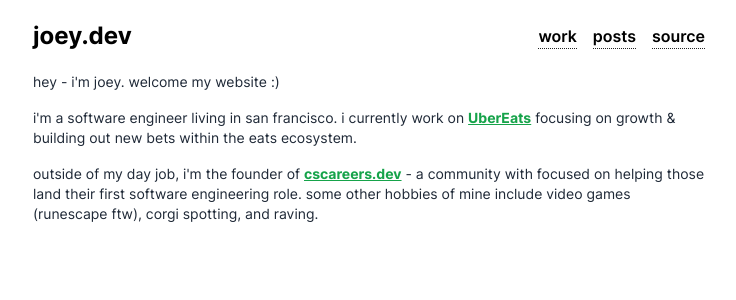
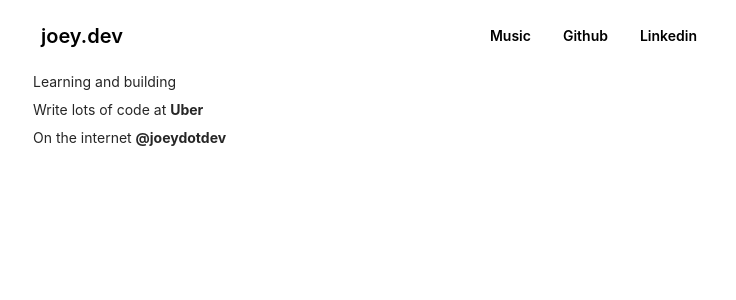
Before and after one commit to joeydotdev/website, a Next.js app: page / in a window 1280 px wide. Shown: the top 300 px of the page, without its empty margins (271-1007 px from the left). Built offline with nearby package versions, Linux system fonts and the light colour scheme.

Commit message:
feat: new year site changes (#2)

```diff
--- a/src/components/layout/Header.tsx
+++ b/src/components/layout/Header.tsx
@@ -1,31 +1,31 @@
 import * as React from 'react';
 
-import UnderlineLink from '@/components/links/UnderlineLink';
-import UnstyledLink from '@/components/links/UnstyledLink';
+import ButtonLink from '@/components/links/ButtonLink';
 
 const links = [
-  { href: '/work', label: 'work' },
-  { href: '/posts', label: 'posts' },
-  { href: 'https://github.com/joeydotdev/website', label: 'source' },
+  { href: '/music', label: 'Music' },
+  { href: 'https://github.com/joeydotdev', label: 'Github' },
+  { href: 'https://www.linkedin.com/in/~joey/', label: 'Linkedin' },
 ];
 
 export default function Header() {
   return (
     <header className='sticky top-0 z-50 bg-white'>
       <div className='layout flex h-14 items-center justify-between'>
-        <UnstyledLink
-          href='/'
-          className='text-2xl font-bold hover:text-gray-600'
-        >
+        <ButtonLink href='/' variant='ghost' className='text-xl text-black'>
           joey.dev
-        </UnstyledLink>
+        </ButtonLink>
         <nav>
           <ul className='flex items-center justify-between space-x-4'>
             {links.map(({ href, label }) => (
               <li key={`${href}${label}`}>
-                <UnderlineLink href={href} className='hover:text-gray-600'>
+                <ButtonLink
+                  href={href}
+                  variant='ghost'
+                  className='text-sm text-black'
+                >
                   {label}
-                </UnderlineLink>
+                </ButtonLink>
               </li>
             ))}
           </ul>
--- a/src/components/links/ButtonLink.tsx
+++ b/src/components/links/ButtonLink.tsx
@@ -29,7 +29,7 @@ const ButtonLink = React.forwardRef<HTMLAnchorElement, ButtonLinkProps>(
         ref={ref}
         {...rest}
         className={clsxm(
-          'inline-flex items-center rounded px-4 py-2 font-semibold',
+          'inline-flex items-center rounded px-2 py-2 font-semibold',
           'focus:outline-none focus-visible:ring focus-visible:ring-primary-500',
           'shadow-sm',
           'transition-colors duration-75',
--- a/src/components/links/UnderlineLink.tsx
+++ b/src/components/links/UnderlineLink.tsx
@@ -13,9 +13,8 @@ const UnderlineLink = React.forwardRef<HTMLAnchorElement, UnstyledLinkProps>(
         ref={ref}
         {...rest}
         className={clsxm(
-          'animated-underline custom-link inline-flex items-center font-semibold',
+          'inline-flex items-center font-semibold underline',
           'focus:outline-none focus-visible:rounded focus-visible:ring focus-visible:ring-primary-500 focus-visible:ring-offset-2',
-          'border-b border-dotted border-dark hover:border-black/0',
           className
         )}
       >
--- a/src/pages/index.tsx
+++ b/src/pages/index.tsx
@@ -1,5 +1,5 @@
 import Layout from '@/components/layout/Layout';
-import PrimaryLink from '@/components/links/PrimaryLink';
+import UnstyledLink from '@/components/links/UnstyledLink';
 import Seo from '@/components/Seo';
 
 export default function HomePage() {
@@ -8,29 +8,17 @@ export default function HomePage() {
       <Seo />
       <main>
         <section className='bg-white'>
-          <div className='layout flex flex-col justify-center'>
-            <div className='text-sm text-gray-800'>
-              <p className='mt-2'>hey - i&#39;m joey. welcome my website :)</p>
-              <p className='mt-4'>
-                i&#39;m a software engineer living in san francisco. i currently
-                work on{' '}
-                <PrimaryLink className='font-bold' href='https://ubereats.com/'>
-                  UberEats
-                </PrimaryLink>{' '}
-                focusing on growth & building out new bets within the eats
-                ecosystem.
+          <div className='layout mt-2 flex flex-col justify-center'>
+            <div className='space-y-2 text-sm text-neutral-800'>
+              <p>Learning and building</p>
+              <p>
+                Write lots of code at{' '}
+                <UnstyledLink className='font-bold' href='https://uber.com/'>
+                  Uber
+                </UnstyledLink>
               </p>
-              <p className='mt-4'>
-                outside of my day job, i&#39;m the founder of{' '}
-                <PrimaryLink
-                  className='font-bold'
-                  href='https://cscareers.dev/'
-                >
-                  cscareers.dev
-                </PrimaryLink>{' '}
-                - a community with focused on helping those land their first
-                software engineering role. some other hobbies of mine include
-                video games (runescape ftw), corgi spotting, and raving.
+              <p>
+                On the internet <span className='font-bold'>@joeydotdev</span>
               </p>
             </div>
           </div>
--- /dev/null
+++ b/src/pages/music.tsx
@@ -0,0 +1,36 @@
+import Layout from '@/components/layout/Layout';
+import PrimaryLink from '@/components/links/PrimaryLink';
+import Seo from '@/components/Seo';
+
+export default function MusicPage() {
+  return (
+    <Layout>
+      <Seo templateTitle='music' />
+      <main>
+        <section className='bg-white'>
+          <div className='layout mt-2 flex flex-col justify-center space-y-2'>
+            <PrimaryLink
+              href='https://www.last.fm/user/odxs'
+              className='text-sm'
+            >
+              last.fm
+            </PrimaryLink>
+            <PrimaryLink
+              href='https://www.youtube.com/playlist?list=PLTytJeo9dEDFYxqtxnDs99CeUFxzH4tFp'
+              className='text-sm'
+            >
+              YouTube Playlist
+            </PrimaryLink>
+            <PrimaryLink
+              href='https://open.spotify.com/playlist/5LwKX6PWJ2JshJGJ2IeBZR?si=35a224059d294c62'
+              className='text-sm'
+            >
+              Spotify Playlist
+            </PrimaryLink>
+            <p className='text-sm text-neutral-800'></p>
+          </div>
+        </section>
+      </main>
+    </Layout>
+  );
+}
--- a/src/pages/posts.tsx
+++ /dev/null
@@ -1,17 +0,0 @@
-import Layout from '@/components/layout/Layout';
-import Seo from '@/components/Seo';
-
-export default function PostsPage() {
-  return (
-    <Layout>
-      <Seo templateTitle='posts' />
-      <main>
-        <section className='bg-white'>
-          <div className='layout flex flex-col justify-center'>
-            <div className='text-sm text-gray-800'>coming soon :)</div>
-          </div>
-        </section>
-      </main>
-    </Layout>
-  );
-}
--- a/src/pages/work.tsx
+++ /dev/null
@@ -1,17 +0,0 @@
-import Layout from '@/components/layout/Layout';
-import Seo from '@/components/Seo';
-
-export default function WorkPage() {
-  return (
-    <Layout>
-      <Seo templateTitle='work' />
-      <main>
-        <section className='bg-white'>
-          <div className='layout flex flex-col justify-center'>
-            <div className='text-sm text-gray-800'>coming soon :)</div>
-          </div>
-        </section>
-      </main>
-    </Layout>
-  );
-}
--- a/src/styles/globals.css
+++ b/src/styles/globals.css
@@ -31,7 +31,9 @@
 @layer base {
   /* inter var - latin */
   @font-face {
-    font-family: 'Inter';
+    font-family: -apple-system, BlinkMacSystemFont, 'Segoe UI', Roboto,
+      Helvetica, Arial, sans-serif, 'Apple Color Emoji', 'Segoe UI Emoji',
+      'Segoe UI Symbol';
     font-style: normal;
     font-weight: 100 900;
     font-display: optional;
```
